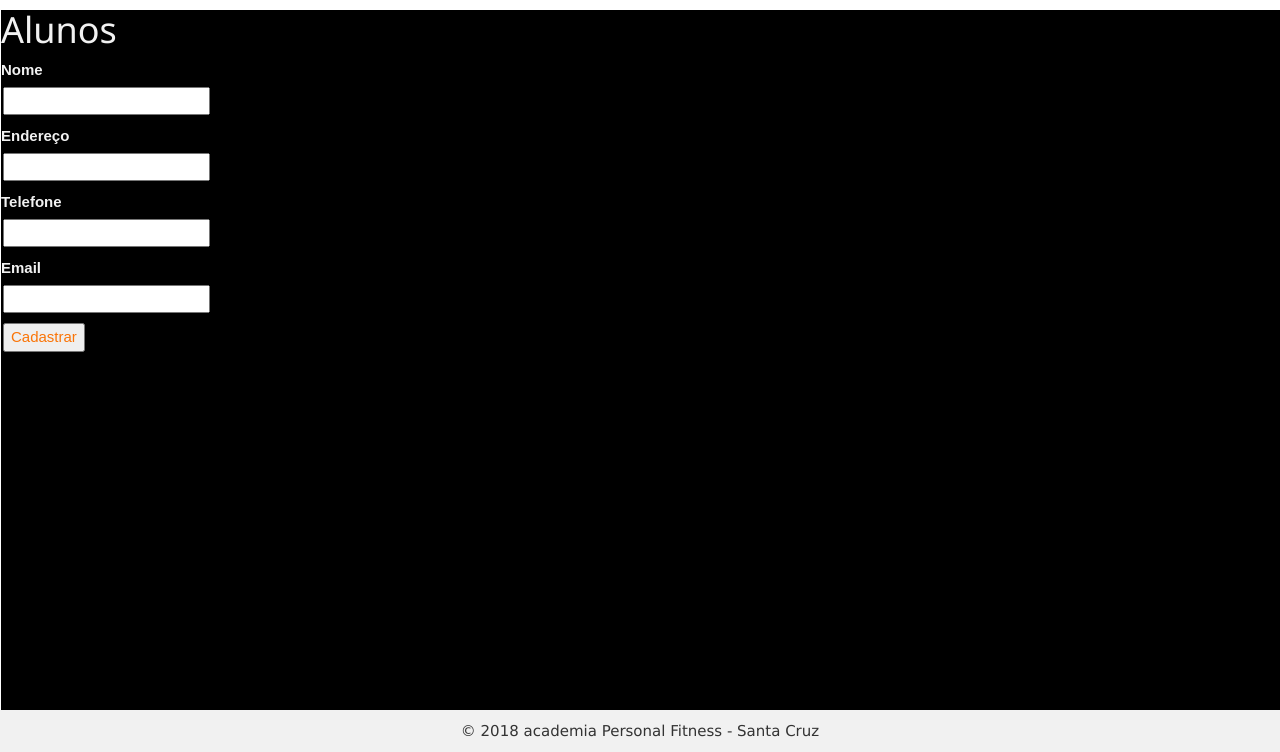
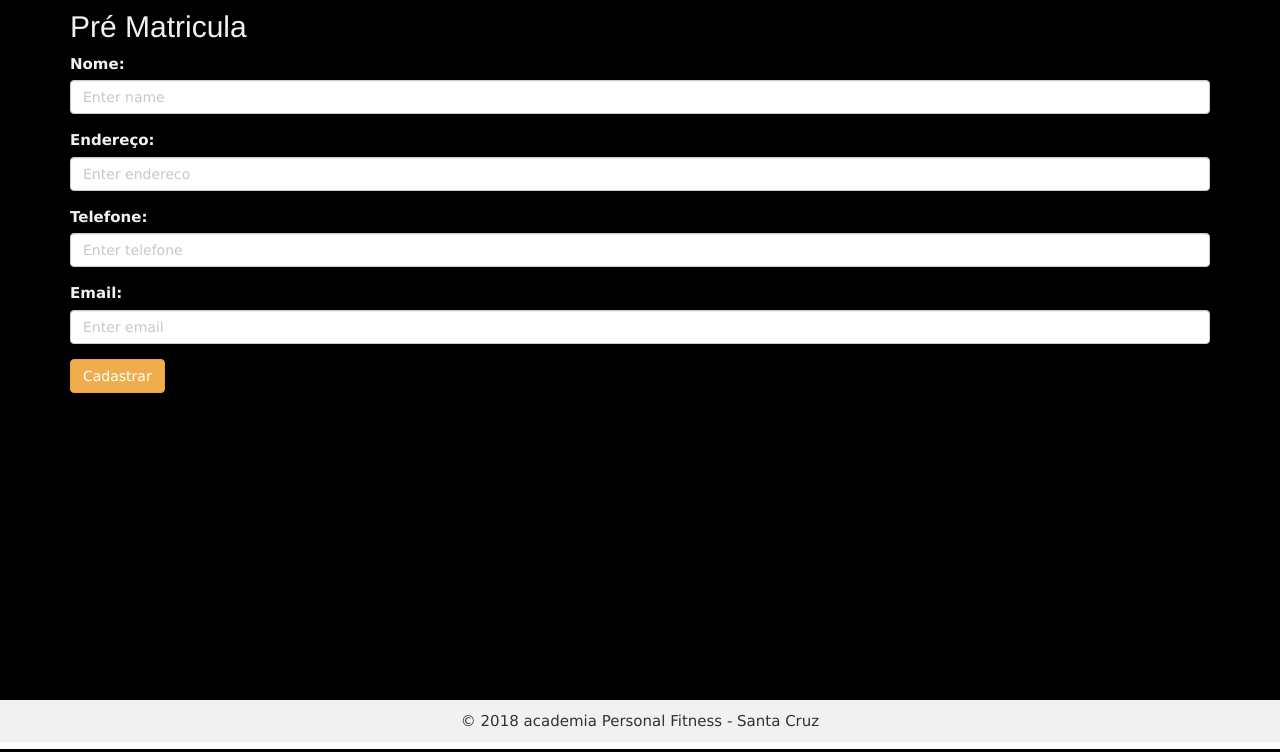
Before and after one commit to paulophf1/Projeto-Integrador, a PHP site: page /cadastro.html in a window 1280 px wide. Shown: the part 51-803 px from the top of the page. Run offline with PHP 8.4, Linux system fonts and the light colour scheme.

Commit message:
projeto integrador 1.2

```diff
--- a/cadastro.html
+++ b/cadastro.html
@@ -1,5 +1,6 @@
 <!DOCTYPE html>
 <html lang="en">
+
 <head>
     <title>Cadastro</title>
     <meta charset="utf-8">
@@ -10,33 +11,48 @@
     <link rel="stylesheet" href="https://www.w3schools.com/w3css/4/w3.css">
     <link rel="stylesheet" href="style.css">
 </head>
+
 <body>
     <header>
         <ul>
-        <li><a class="active" href="index.html">Home</a></li>
-        <li><a href="planos.html">Planos</a></li>
-        <li><a href="quemsomos.html">Quem Somos</a></li>
-        <li><a href="cadastro.html">Cadastro</a></li>
+            <li>
+                <a class="active" href="index.html">Home</a>
+            </li>
+            <li>
+                <a href="planos.html">Planos</a>
+            </li>
+            <li>
+                <a href="quemsomos.html">Quem Somos</a>
+            </li>
+            <li>
+                <a href="cadastro.html">Cadastro</a>
+            </li>
         </ul>
     </header>
+    <div class="secao">
+        <div class="container">
+            <h2>Pré Matricula</h2>
+            <form action="/action_page.php">
+                <div class="form-group">
+                    <label for="name">Nome:</label>
+                    <input type="name" class="form-control" id="name" placeholder="Enter name" name="name">
+                </div>
+                <div class="form-group">
+                    <label for="endereco">Endereço:</label>
+                    <input type="endereco" class="form-control" id="endereco" placeholder="Enter endereco" name="endereco">
+                </div>
+                <div class="form-group">
+                    <label for="telefone">Telefone:</label>
+                    <input type="telefone" class="form-control" id="telefone" placeholder="Enter telefone" name="telefone">
+                </div>
+                <div class="form-group">
+                    <label for="email">Email:</label>
+                    <input type="email" class="form-control" id="email" placeholder="Enter email" name="email">
+                </div>
 
- <div id="cad" class="secao">
-     <h1>Alunos</h1>
-        <form id="Alunos">
-          <label> Nome</label>
-         <p><input type="text" name="nome" id="nome"/></p>
-
-          <label> Endereço</label>
-          <p><input type="endereco" name="endereco" id="endereco"/></p>
-
-          <label> Telefone</label>
-          <p><input type="Telefone" name="telefone" id="telefone"/></p>
-
-          <label> Email</label>
-          <p><input type="email" name="email" id="email"/></p>
-
-          <button>Cadastrar</button>
+                <button type="button" class="btn btn-warning">Cadastrar</button>
             </form>
+        </div>
     </div>
 </body>
 <footer>
@@ -44,4 +60,5 @@
         <span>&copy; 2018 academia Personal Fitness - Santa Cruz</span>
     </div>
 </footer>
+
 </html>
--- a/style.css
+++ b/style.css
@@ -42,15 +42,7 @@ h2{
   font-family: 'Franklin Gothic Medium', 'Arial Narrow', Arial, sans-serif;
   color: #F1F1F1;
 }
-#cad{
-  font-family: Arial, Helvetica, sans-serif;
+
+.form-group{
   color: #F1F1F1;
-  margin-left: 1px;
 }
-input{
-  margin-left: 2px;
-}
-button{
-  margin-left: 2px;
-  color: rgb(250, 116, 7);
-}
```
Lines whose indentation alone changed are shown as unchanged.
